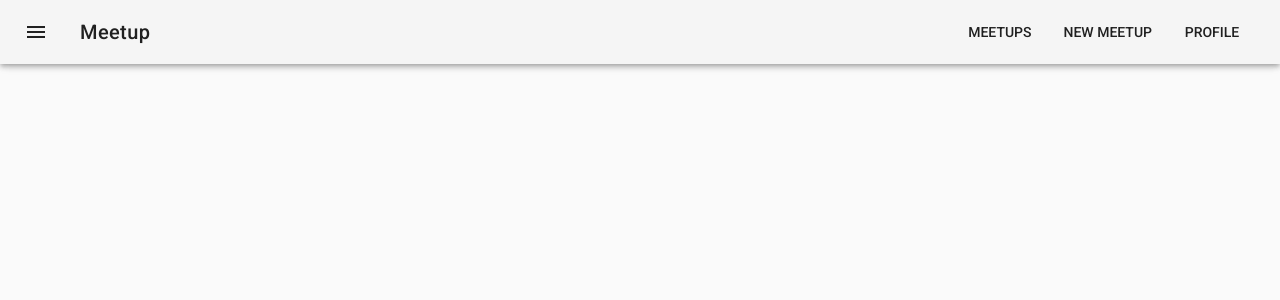
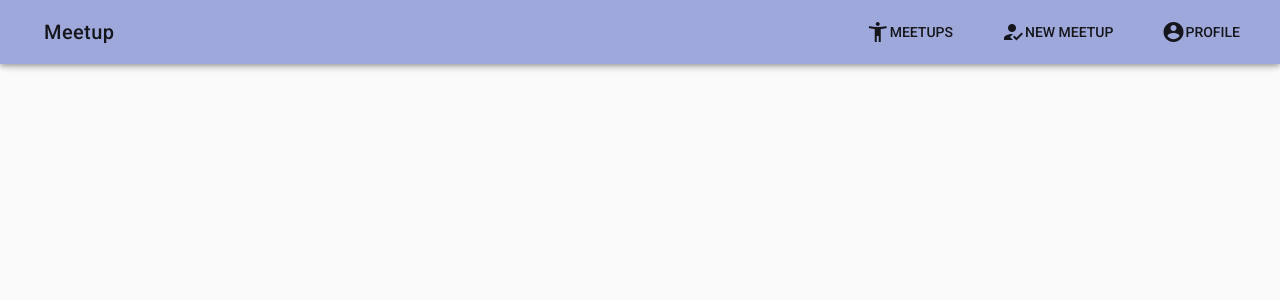
Before and after one commit to anoobbava/meetup-vue, a Vue app: page / in a window 1280 px wide. Shown: the top 300 px of the page. Built offline with nearby package versions, Linux system fonts and the light colour scheme.

Commit message:
added sidebar and colors to navbar

```diff
--- a/src/App.vue
+++ b/src/App.vue
@@ -1,24 +1,60 @@
 <template>
   <v-app>
-    <v-toolbar>
-    <v-toolbar-side-icon></v-toolbar-side-icon>
-    <v-toolbar-title>Meetup</v-toolbar-title>
-    <v-spacer></v-spacer>
-    <v-toolbar-items class="hidden-sm-and-down">
-      <v-btn flat>meetups</v-btn>
-      <v-btn flat>new Meetup</v-btn>
-      <v-btn flat>Profile</v-btn>
-    </v-toolbar-items>
-  </v-toolbar>
+    <v-navigation-drawer v-model="drawer" absolute temporary>
+      <v-list class="pa-1">
+        <v-list-tile avatar>
+          <v-list-tile-avatar>
+            <img src="https://randomuser.me/api/portraits/men/85.jpg">
+          </v-list-tile-avatar>
+
+          <v-list-tile-content>
+            <v-list-tile-title>John Leider</v-list-tile-title>
+          </v-list-tile-content>
+        </v-list-tile>
+      </v-list>
+
+      <v-list class="pt-0" dense>
+        <v-divider></v-divider>
+
+        <v-list-tile v-for="item in items" :key="item.title" @click>
+          <v-list-tile-action>
+            <v-icon>{{ item.icon }}</v-icon>
+          </v-list-tile-action>
+
+          <v-list-tile-content>
+            <v-list-tile-title>{{ item.title }}</v-list-tile-title>
+          </v-list-tile-content>
+        </v-list-tile>
+      </v-list>
+    </v-navigation-drawer>
+    <v-toolbar class="indigo lighten-3">
+      <v-toolbar-side-icon
+        @click.stop="drawer = !drawer"
+        class="hidden-sm-and-up"></v-toolbar-side-icon>
+      <v-toolbar-title>Meetup</v-toolbar-title>
+      <v-spacer></v-spacer>
+      <v-toolbar-items class="hidden-xs-only">
+        <v-btn flat><v-icon right>accessibility_new</v-icon>meetups</v-btn>
+        <v-btn flat><v-icon right>how_to_reg</v-icon>new Meetup</v-btn>
+        <v-btn flat><v-icon right>account_circle</v-icon>Profile</v-btn>
+      </v-toolbar-items>
+    </v-toolbar>
   </v-app>
 </template>
 
 <script>
 export default {
-  data () {
+  data() {
     return {
-    }
+      drawer: null,
+      items: [
+        { title: "Meetups", icon: "accessibility_new" },
+        { title: "New Meetup", icon: "how_to_reg" },
+        { title: "Profile", icon: "account_circle" }
+
+      ]
+    };
   },
-  name: 'App'
-}
+  name: "App"
+};
 </script>
```
